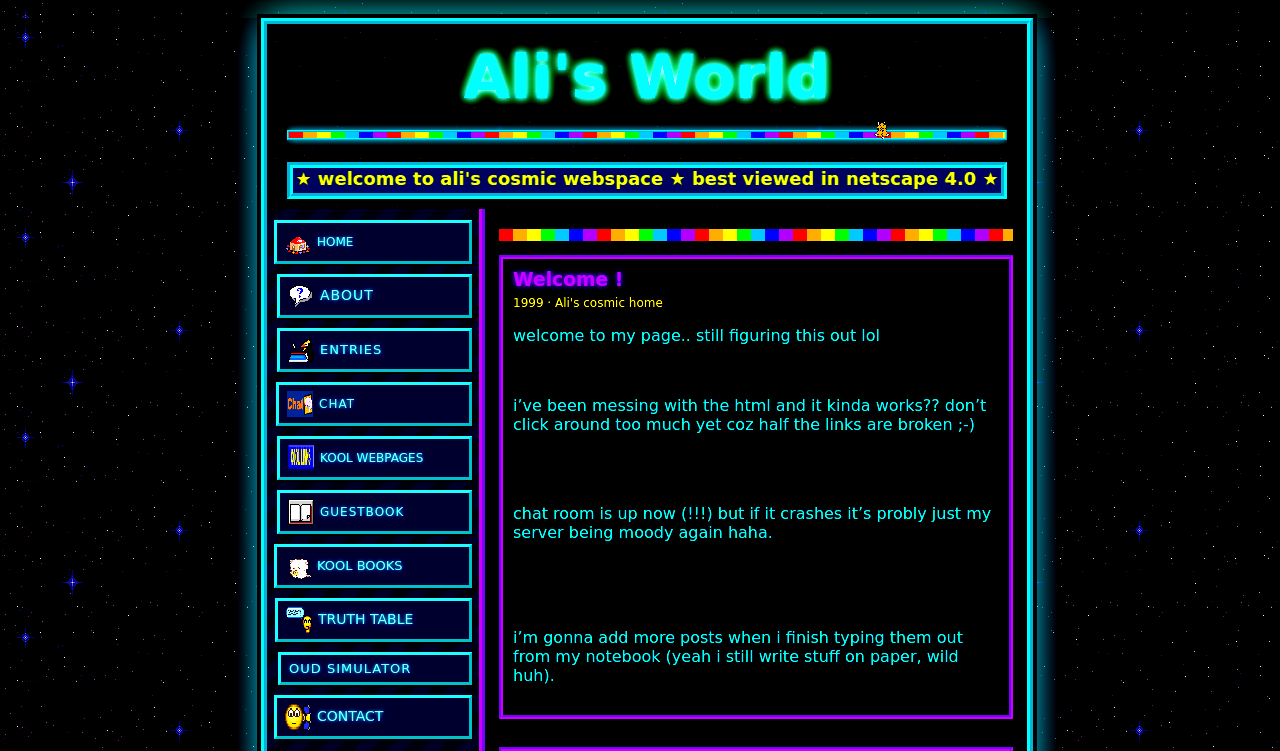
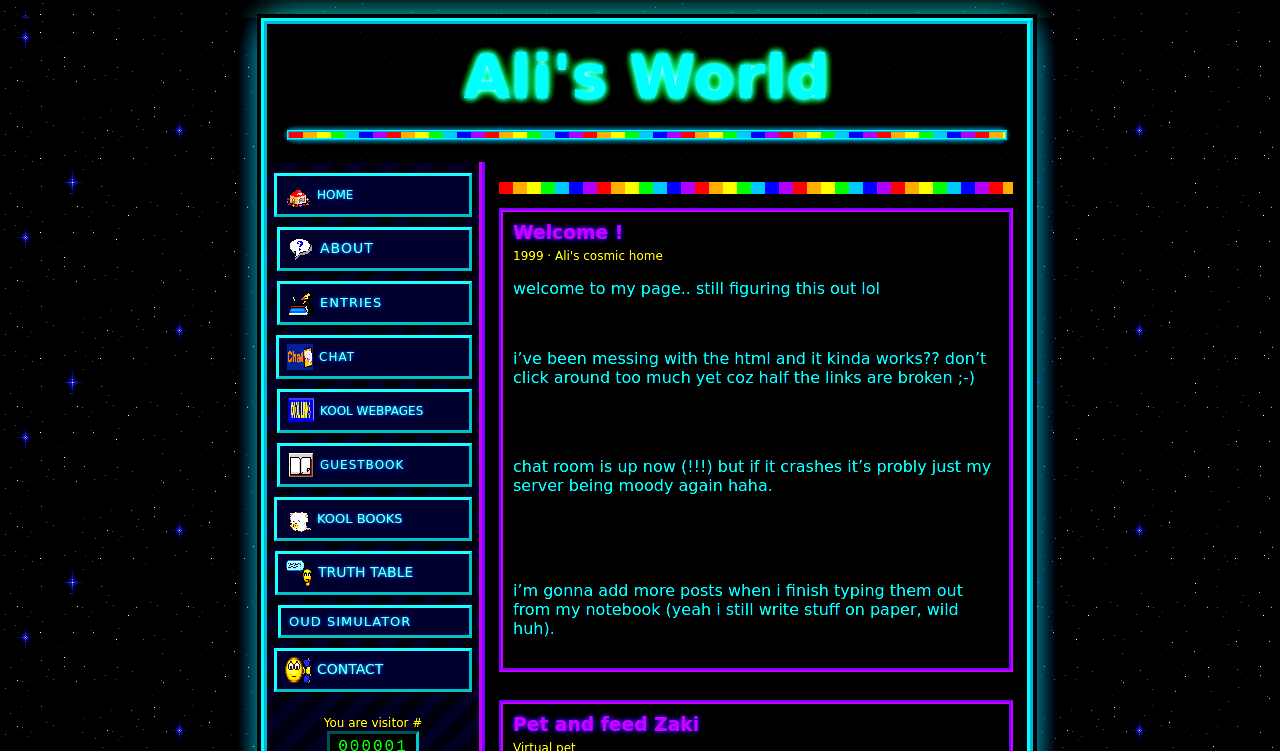
Before and after one commit to Catofminerva/Catofminerva.github.io, a Jekyll site: the page index.html, which Jekyll copies as it is, in a window 1280 px wide, cut to the strip 0-751 px from the top of the page. Built offline with Jekyll 4.4.1, drawn with Linux system fonts in a browser that asks for light colours.

Commit message:
Update index.html

```diff
--- a/index.html
+++ b/index.html
@@ -134,17 +134,15 @@
 
     .footer { padding: 8px; text-align: center; color: #fff; }
 
-  /* Kitty runner under the title */
-.runner {
+/* Kitty track under the title */
+.kitty-track {
   position: relative;
   height: 34px;
   margin: 6px 20px 10px;
-  overflow: hidden;
 }
 
-/* the colored line */
-.runner::before {
-  content: "";
+/* rainbow line */
+.kitty-line {
   position: absolute;
   left: 0; right: 0;
   top: 50%;
@@ -164,42 +162,37 @@
   box-shadow: 0 0 10px var(--neon-blue);
 }
 
-/* the cat */
-.runner img {
+/* the moving cat */
+.kitty-marquee {
   position: absolute;
-  top: 50%;
-  transform: translateY(-50%);
-  height: 28px;             /* adjust if your gif is taller */
+  inset: 0;
+  display: flex;
+  align-items: center;
+  background: transparent;
+  border: 0;
+}
+.kitty-img {
+  height: 28px;
   image-rendering: pixelated;
-  animation: cat-run 6s linear infinite;
+  position: relative;
+  z-index: 2;
 }
 
-@keyframes cat-run {
-  0%   { left: -60px; }
-  100% { left: calc(100% + 60px); }
-}
-
-/* optional: respect reduced motion */
-@media (prefers-reduced-motion: reduce) {
-  .runner img { animation: none; left: 0; }
-}
 
 
   </style>
 </head>
 <body>
   <div class="page">
-    <h1 id="glitter-title">Ali's World</h1>
+<h1 id="glitter-title">Ali's World</h1>
 
-    <div class="runner">
-  <img src="kitty.gif" alt="kitty running">
+<div class="kitty-track">
+  <div class="kitty-line"></div>
+  <marquee class="kitty-marquee" scrollamount="8" direction="right">
+    <img src="kitty.gif" alt="kitty running" class="kitty-img">
+  </marquee>
 </div>
 
-    <div class="marquee-wrap">
-      <marquee behavior="alternate" scrollamount="6">
-        ★ welcome to ali's cosmic webspace ★ best viewed in netscape 4.0 ★
-      </marquee>
-    </div>
 
     <table class="layout">
       <tr>
```
